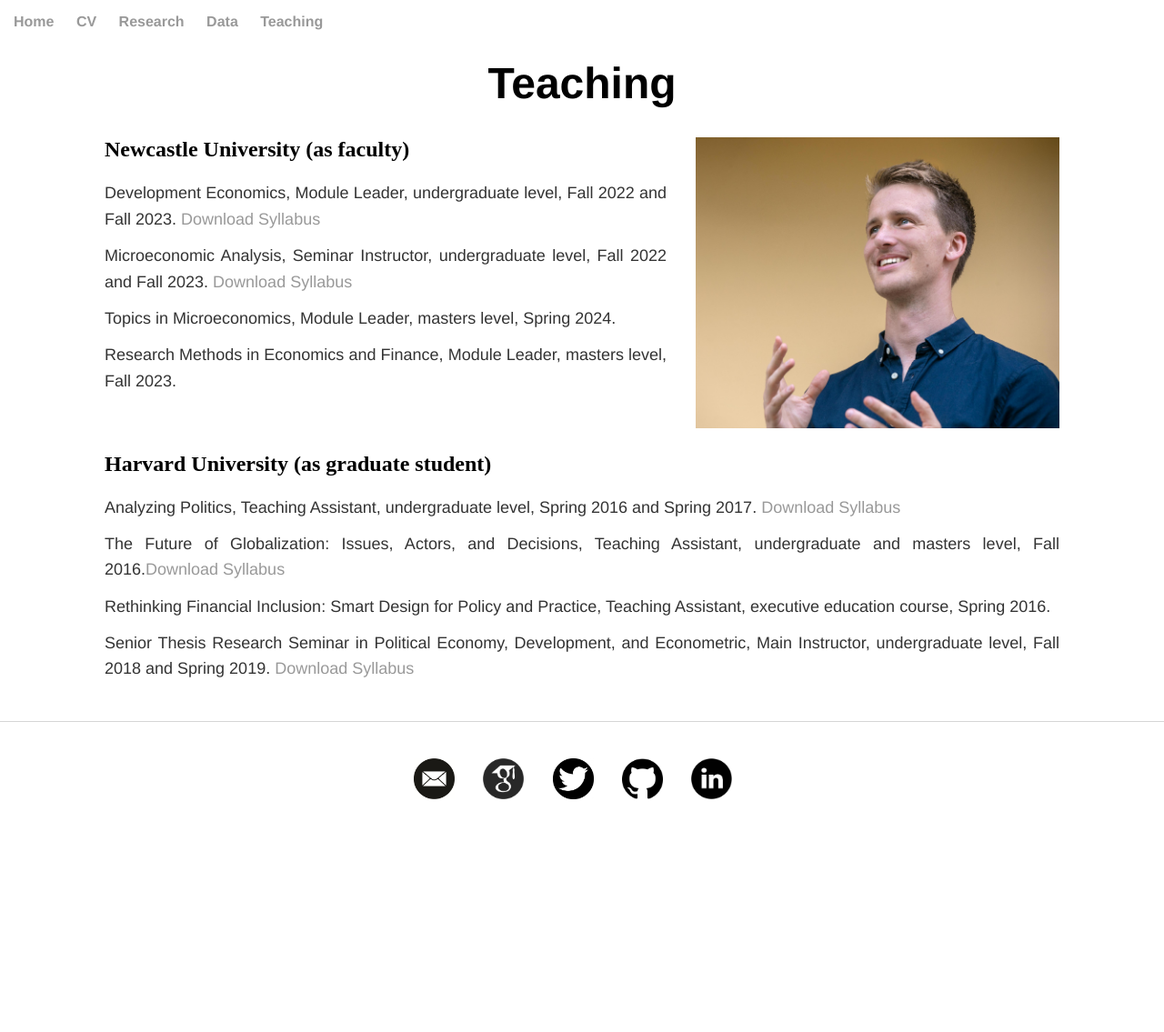
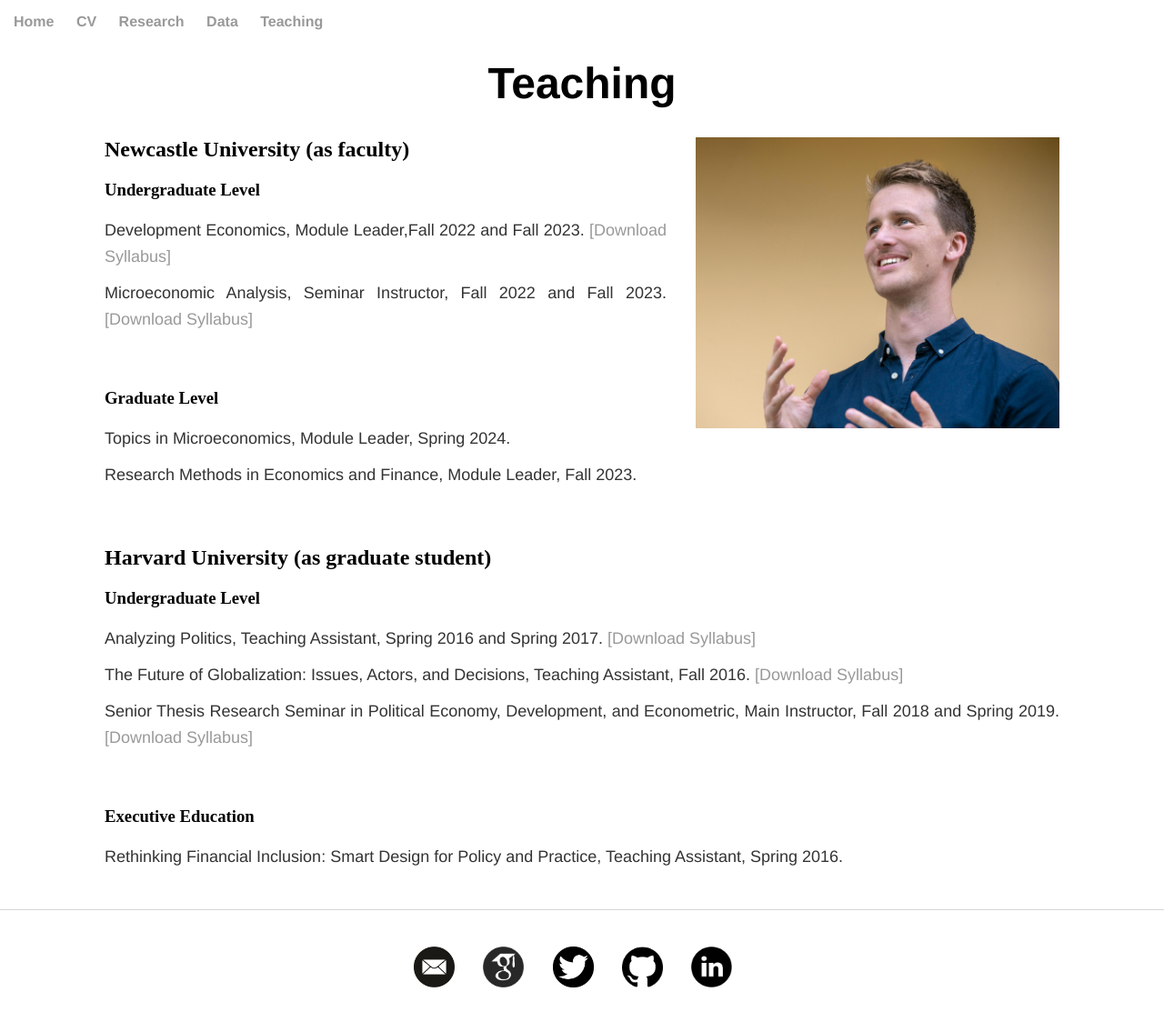
Before and after one commit to soeren-henn/soeren-henn.github.io, a Jekyll site: the page built from teaching/index.html, in a window 1280 px wide. Shown: the whole page at 91% size. Built offline with Jekyll 4.4.1, drawn with Linux system fonts in a browser that asks for light colours; before the commit the page ends 928 px from its top, so only the background shows below that.

Commit message:
Update index.html
split undergraduate and graduate

```diff
--- a/teaching/index.html
+++ b/teaching/index.html
@@ -13,25 +13,31 @@ title: Teaching
 	</div>
 
 	<h2>Newcastle University (as faculty)</h2>
+	<h3>Undergraduate Level</h3>
 	<div class="paper">
-		<p> Development Economics, Module Leader, undergraduate level, Fall 2022 and Fall 2023. <a href="/files/ECO3033.pdf" class="btn btn-default pull-right" title="PDF">Download Syllabus</a> </p>
+		<p> Development Economics, Module Leader,Fall 2022 and Fall 2023. <a href="/files/ECO3033.pdf" class="btn btn-default pull-right" title="PDF">[Download Syllabus]</a> </p>
 
-		<p> Microeconomic Analysis, Seminar Instructor, undergraduate level, Fall 2022 and Fall 2023. <a href="/files/ECO2101.pdf" class="btn btn-default pull-right" title="PDF">Download Syllabus</a> </p>
+		<p> Microeconomic Analysis, Seminar Instructor, Fall 2022 and Fall 2023. <a href="/files/ECO2101.pdf" class="btn btn-default pull-right" title="PDF">[Download Syllabus]</a> </p>
+	</div>
+	<h3>Graduate Level</h3>
+	<div class="paper">
+		<p> Topics in Microeconomics, Module Leader, Spring 2024.</p>
 
-		<p> Topics in Microeconomics, Module Leader, masters level, Spring 2024.</p>
-
-		<p> Research Methods in Economics and Finance, Module Leader, masters level, Fall 2023.</p>
+		<p> Research Methods in Economics and Finance, Module Leader, Fall 2023.</p>
 	</div>
 
 
 	<h2>Harvard University (as graduate student)</h2>
+	<h3>Undergraduate Level</h3>
 	<div class="paper">
-		<p> Analyzing Politics, Teaching Assistant, undergraduate level, Spring 2016 and Spring 2017. <a href="/files/EMR13.pdf" class="btn btn-default pull-right" title="PDF">Download Syllabus</a> </p>
+		<p> Analyzing Politics, Teaching Assistant, Spring 2016 and Spring 2017. <a href="/files/EMR13.pdf" class="btn btn-default pull-right" title="PDF">[Download Syllabus]</a> </p>
 
-		<p> The Future of Globalization: Issues, Actors, and Decisions, Teaching Assistant, undergraduate and masters level, Fall 2016.<a href="/files/Globalization.pdf" class="btn btn-default pull-right" title="PDF">Download Syllabus</a> </p>
+		<p> The Future of Globalization: Issues, Actors, and Decisions, Teaching Assistant, Fall 2016. <a href="/files/Globalization.pdf" class="btn btn-default pull-right" title="PDF">[Download Syllabus]</a> </p>
 
-		<p> Rethinking Financial Inclusion: Smart Design for Policy and Practice, Teaching Assistant, executive education course, Spring 2016.</p>
-
-		<p> Senior Thesis Research Seminar in Political Economy, Development, and Econometric, Main Instructor, undergraduate level, Fall 2018 and Spring 2019. <a href="/files/ec985b.pdf" class="btn btn-default pull-right" title="PDF">Download Syllabus</a> </p>
+		<p> Senior Thesis Research Seminar in Political Economy, Development, and Econometric, Main Instructor, Fall 2018 and Spring 2019. <a href="/files/ec985b.pdf" class="btn btn-default pull-right" title="PDF">[Download Syllabus]</a> </p>
+	</div>
+	<h3>Executive Education</h3>
+	<div class="paper">
+		<p> Rethinking Financial Inclusion: Smart Design for Policy and Practice, Teaching Assistant, Spring 2016.</p>
 	</div>
 </div>
```
